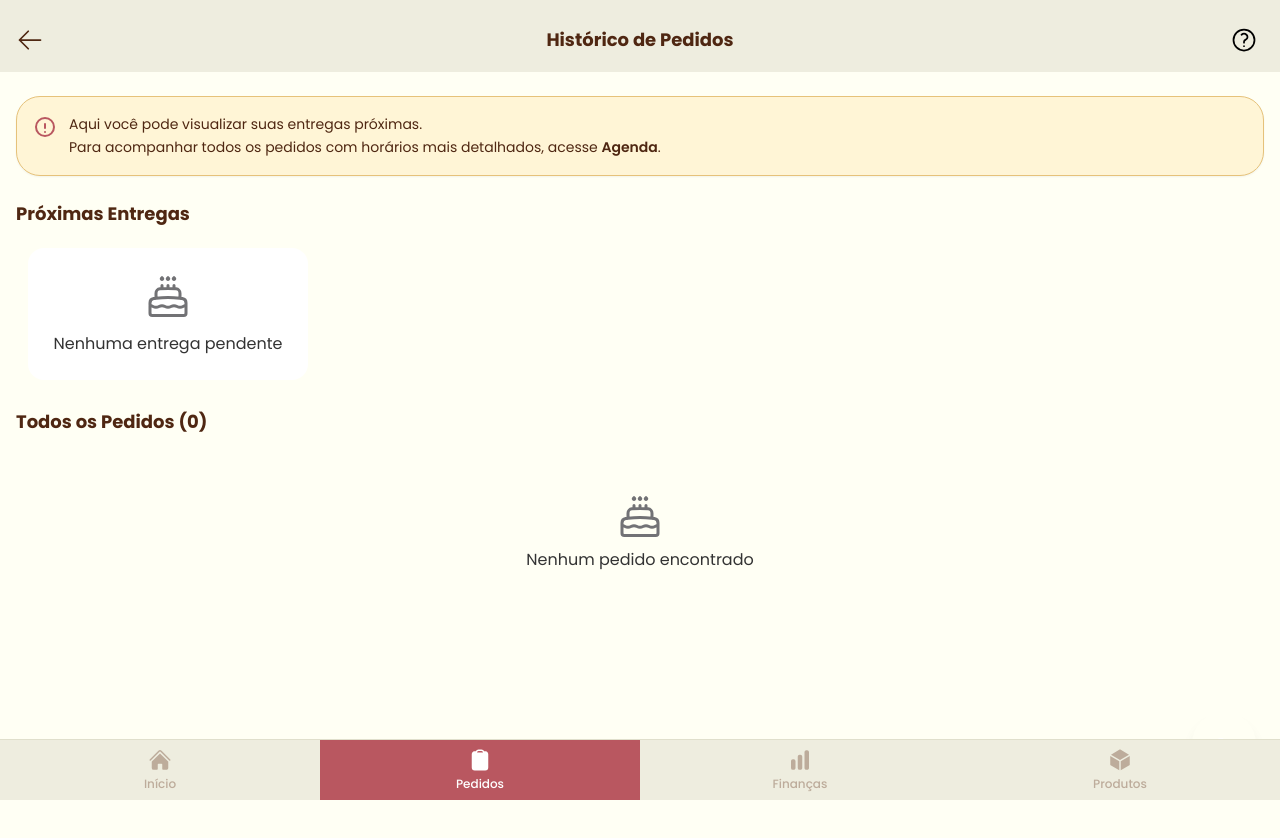
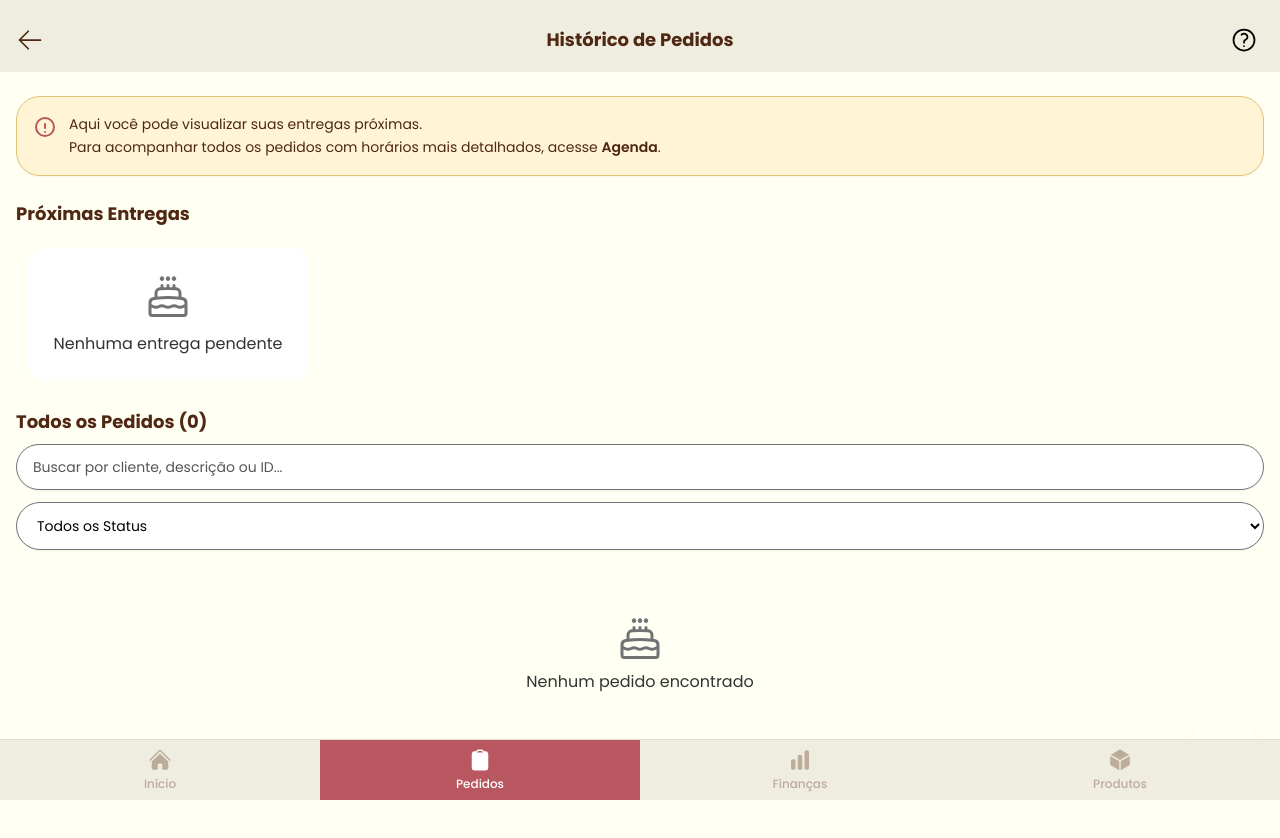
Before and after one commit to ArthurLimaMiranda/Projeto_IHC, a Next.js app: page /pt/historico-pedidos in a window 1280 px wide. Shown: the top 838 px of the page. Built offline with nearby package versions, Linux system fonts and the light colour scheme.

Commit message:
add pesquisa

```diff
--- a/components/Admin/HistoricoPedidos.tsx
+++ b/components/Admin/HistoricoPedidos.tsx
@@ -41,6 +41,9 @@ interface DragInfo {
 export default function HistoricoPedidosPage() {
   const router = useRouter();
   const [orders, setOrders] = useState<FormattedOrder[]>([]);
+  const [search, setSearch] = useState("");
+  const [filterStatus, setFilterStatus] = useState("ALL");
+
   const pendRef = useRef<HTMLDivElement>(null);
   const [pendWidth, setPendWidth] = useState(0);
   const [pendIndex, setPendIndex] = useState(0);
@@ -49,54 +52,67 @@ export default function HistoricoPedidosPage() {
   useEffect(() => {
     const carregarPedidos = () => {
       try {
-        const savedOrders = JSON.parse(localStorage.getItem('juju-orders') || '[]');
+        const savedOrders = JSON.parse(localStorage.getItem("juju-orders") || "[]");
 
         const formattedOrders: FormattedOrder[] = savedOrders.map((order: any) => ({
           id: order.id,
           client: order.customer.name,
           deliveryDate: formatarDataEntrega(order.estimatedDelivery),
           price: order.total,
-          description: order.items.map((item: any) => item.name).join(', '),
-          image: order.items[0]?.image || 'https://picsum.photos/200?4',
+          description: order.items.map((item: any) => item.name).join(", "),
+          image: order.items[0]?.image || "https://picsum.photos/200?4",
           status: order.status,
-          orderData: order
+          orderData: order,
         }));
 
-        // Ordenar por data de entrega (mais recente primeiro)
-        formattedOrders.sort((a: FormattedOrder, b: FormattedOrder) =>
-          new Date(b.orderData.estimatedDelivery).getTime() - new Date(a.orderData.estimatedDelivery).getTime()
+        formattedOrders.sort(
+          (a: FormattedOrder, b: FormattedOrder) =>
+            new Date(b.orderData.estimatedDelivery).getTime() -
+            new Date(a.orderData.estimatedDelivery).getTime()
         );
 
         setOrders(formattedOrders);
       } catch (error) {
-        console.error('Erro ao carregar pedidos:', error);
+        console.error("Erro ao carregar pedidos:", error);
       }
     };
 
     carregarPedidos();
 
-    // Listen for storage changes
     const handleStorageChange = () => carregarPedidos();
-    window.addEventListener('storage', handleStorageChange);
+    window.addEventListener("storage", handleStorageChange);
 
-    return () => window.removeEventListener('storage', handleStorageChange);
+    return () => window.removeEventListener("storage", handleStorageChange);
   }, []);
 
   const formatarDataEntrega = (dataISO: string): string => {
     const data = new Date(dataISO);
-    return data.toLocaleDateString('pt-BR', {
-      day: '2-digit',
-      month: '2-digit',
-      year: '2-digit',
-      hour: '2-digit',
-      minute: '2-digit'
+    return data.toLocaleDateString("pt-BR", {
+      day: "2-digit",
+      month: "2-digit",
+      year: "2-digit",
+      hour: "2-digit",
+      minute: "2-digit",
     });
   };
 
   // --------------------------------------------------------
-  // PENDINGS CAROUSEL (horizontal)
+  // FILTRO + BUSCA
   // --------------------------------------------------------
-  // Recalcular width quando orders mudarem
+  const filteredOrders = orders.filter((order) => {
+    const matchesSearch =
+      order.id.toLowerCase().includes(search.toLowerCase()) ||
+      order.client.toLowerCase().includes(search.toLowerCase()) ||
+      order.description.toLowerCase().includes(search.toLowerCase());
+
+    const matchesStatus = filterStatus === "ALL" || order.status === filterStatus;
+
+    return matchesSearch && matchesStatus;
+  });
+
+  // --------------------------------------------------------
+  // PENDINGS CAROUSEL
+  // --------------------------------------------------------
   useEffect(() => {
     const update = () => {
       if (pendRef.current) {
@@ -108,28 +124,26 @@ export default function HistoricoPedidosPage() {
     return () => window.removeEventListener("resize", update);
   }, [orders]);
 
-  // Pedidos pendentes para o carrossel
   const pendingDeliveries: PendingDelivery[] = orders
-    .filter(order => order.status !== "DELIVERED")
-    .map(order => ({
+    .filter((order) => order.status !== "DELIVERED")
+    .map((order) => ({
       id: order.id,
       title: order.description,
       date: order.deliveryDate,
       image: order.image,
-      status: order.status
+      status: order.status,
     }));
 
-  // Ajustar índice quando pendingDeliveries mudar
   useEffect(() => {
     if (pendingDeliveries.length === 0) {
       setPendIndex(0);
       return;
     }
-    setPendIndex(prev => Math.min(prev, Math.max(0, pendingDeliveries.length - 1)));
+    setPendIndex((prev) => Math.min(prev, pendingDeliveries.length - 1));
   }, [pendingDeliveries.length]);
 
   const PEND_ITEM_WIDTH = 304;
-  const pendGetX = (): number => -pendIndex * PEND_ITEM_WIDTH;
+  const pendGetX = () => -pendIndex * PEND_ITEM_WIDTH;
 
   const handlePendDragEnd = (e: any, info: DragInfo) => {
     if (pendingDeliveries.length <= 1) return;
@@ -142,20 +156,22 @@ export default function HistoricoPedidosPage() {
   };
 
   const goToPend = (i: number) => setPendIndex(i);
-  const pendPrev = () => setPendIndex((p) => (p === 0 ? Math.max(0, pendingDeliveries.length - 1) : p - 1));
-  const pendNext = () => setPendIndex(p => (pendingDeliveries.length === 0 ? 0 : (p + 1) % pendingDeliveries.length));
+  const pendPrev = () =>
+    setPendIndex((p) => (p === 0 ? pendingDeliveries.length - 1 : p - 1));
+  const pendNext = () =>
+    setPendIndex((p) => (pendingDeliveries.length === 0 ? 0 : (p + 1) % pendingDeliveries.length));
 
   // --------------------------------------------------------
-  // TODOS OS PEDIDOS - vertical pagination
+  // PAGINAÇÃO
   // --------------------------------------------------------
   const ITEMS_PER_PAGE = 3;
-  const totalPages = Math.max(1, Math.ceil(orders.length / ITEMS_PER_PAGE));
+  const totalPages = Math.max(1, Math.ceil(filteredOrders.length / ITEMS_PER_PAGE));
 
   const [page, setPage] = useState(0);
   const [direction, setDirection] = useState(0);
 
   useEffect(() => {
-    setPage(prev => Math.min(prev, totalPages - 1));
+    setPage((prev) => Math.min(prev, totalPages - 1));
   }, [totalPages]);
 
   const paginate = (newDirection: number) => {
@@ -163,7 +179,7 @@ export default function HistoricoPedidosPage() {
     setPage((prev) => Math.min(Math.max(prev + newDirection, 0), totalPages - 1));
   };
 
-  const currentItems = orders.slice(
+  const currentItems = filteredOrders.slice(
     page * ITEMS_PER_PAGE,
     page * ITEMS_PER_PAGE + ITEMS_PER_PAGE
   );
@@ -175,9 +191,13 @@ export default function HistoricoPedidosPage() {
   };
 
   // --------------------------------------------------------
-  // SelectStatus - ATUALIZADO para salvar no localStorage
+  // SELECT STATUS
   // --------------------------------------------------------
-  function SelectStatus({ status, orderId, onChange }: {
+  function SelectStatus({
+    status,
+    orderId,
+    onChange,
+  }: {
     status: string;
     orderId: string;
     onChange: (newStatus: string) => void;
@@ -187,18 +207,16 @@ export default function HistoricoPedidosPage() {
     const options = [
       { id: "PENDING", label: "Pendente", color: "bg-[#C9A227]" },
       { id: "PREPARING", label: "Em Produção", color: "bg-[#3BB885]" },
-      { id: "OUT_FOR_DELIVERY", label: "Saiu para Entrega", color: "bg-[#3498db]" },
       { id: "DELIVERED", label: "Entregue", color: "bg-[#B95760]" },
     ];
 
     const current = options.find((o) => o.id === status) || options[0];
 
     const handleStatusChange = (novoStatus: string) => {
-      // Atualizar no localStorage
-      const savedOrders = JSON.parse(localStorage.getItem('juju-orders') || '[]');
+      const savedOrders = JSON.parse(localStorage.getItem("juju-orders") || "[]");
       const updatedOrders = savedOrders.map((order: any) => {
         if (order.id === orderId) {
-          const updatedOrder = {
+          return {
             ...order,
             status: novoStatus,
             timeline: [
@@ -206,31 +224,29 @@ export default function HistoricoPedidosPage() {
               {
                 status: novoStatus,
                 timestamp: new Date().toISOString(),
-                description: getStatusDescription(novoStatus)
-              }
-            ]
+                description: getStatusDescription(novoStatus),
+              },
+            ],
           };
-          return updatedOrder;
         }
         return order;
       });
 
-      localStorage.setItem('juju-orders', JSON.stringify(updatedOrders));
+      localStorage.setItem("juju-orders", JSON.stringify(updatedOrders));
+      window.dispatchEvent(new Event("storage"));
 
-      // Disparar evento para outros componentes atualizarem
-      window.dispatchEvent(new Event('storage'));
-
-      // Chamar callback
       onChange(novoStatus);
       setOpen(false);
     };
 
     const getStatusDescription = (status: string): string => {
       switch (status) {
-        case 'PREPARING': return 'Pedido em produção';
-        case 'OUT_FOR_DELIVERY': return 'Pedido saiu para entrega';
-        case 'DELIVERED': return 'Pedido entregue';
-        default: return 'Status atualizado';
+        case "PREPARING":
+          return "Pedido em produção";
+        case "DELIVERED":
+          return "Pedido entregue";
+        default:
+          return "Status atualizado";
       }
     };
 
@@ -252,7 +268,7 @@ export default function HistoricoPedidosPage() {
                 onClick={() => handleStatusChange(op.id)}
                 className="w-full text-left px-3 py-2 text-sm hover:bg-gray-100 flex items-center gap-2"
               >
-                <div className={`w-2 h-2 rounded-full ${op.color}`}></div>
+                <div className={`w-2 h-2 rounded-full ${op.color}`} />
                 {op.label}
               </button>
             ))}
@@ -262,6 +278,9 @@ export default function HistoricoPedidosPage() {
     );
   }
 
+  // --------------------------------------------------------
+  // UI PRINCIPAL
+  // --------------------------------------------------------
   return (
     <div className="relative flex h-auto min-h-screen w-full flex-col bg-[#FFFFF4] overflow-hidden">
       {/* TOP BAR */}
@@ -284,10 +303,15 @@ export default function HistoricoPedidosPage() {
         </div>
       </header>
 
-      {/* AVISO DA AGENDA */}
+      {/* AVISO */}
       <div className="px-4 pt-6">
         <div className="w-full bg-[#FFF5D6] border border-[#E6C27A] text-[#4F2712] rounded-xl p-4 shadow-sm flex items-start gap-3">
-          <svg className="w-6 h-6 flex-shrink-0 mt-0.5 text-[#B95760]" viewBox="0 0 24 24" fill="none" stroke="currentColor">
+          <svg
+            className="w-6 h-6 flex-shrink-0 mt-0.5 text-[#B95760]"
+            viewBox="0 0 24 24"
+            fill="none"
+            stroke="currentColor"
+          >
             <path
               strokeLinecap="round"
               strokeLinejoin="round"
@@ -297,8 +321,13 @@ export default function HistoricoPedidosPage() {
           </svg>
 
           <p className="text-sm leading-relaxed">
-            Aqui você pode visualizar suas entregas próximas.<br />
-            Para acompanhar todos os pedidos com horários mais detalhados, acesse <Link href="/historico-pedidos/agenda" className="font-semibold">Agenda</Link>.
+            Aqui você pode visualizar suas entregas próximas.
+            <br />
+            Para acompanhar todos os pedidos com horários mais detalhados, acesse{" "}
+            <Link href="/historico-pedidos/agenda" className="font-semibold">
+              Agenda
+            </Link>
+            .
           </p>
         </div>
       </div>
@@ -317,10 +346,19 @@ export default function HistoricoPedidosPage() {
                 <button
                   onClick={pendPrev}
                   className="bg-white shadow-md p-2 rounded-full -ml-1"
-                  aria-label="Anterior"
                 >
-                  <svg className="w-5 h-5 text-[#4F2712]" viewBox="0 0 24 24" fill="none" stroke="currentColor">
-                    <path d="M15 19l-7-7 7-7" strokeWidth="2" strokeLinecap="round" strokeLinejoin="round" />
+                  <svg
+                    className="w-5 h-5 text-[#4F2712]"
+                    viewBox="0 0 24 24"
+                    fill="none"
+                    stroke="currentColor"
+                  >
+                    <path
+                      d="M15 19l-7-7 7-7"
+                      strokeWidth="2"
+                      strokeLinecap="round"
+                      strokeLinejoin="round"
+                    />
                   </svg>
                 </button>
               </div>
@@ -329,10 +367,19 @@ export default function HistoricoPedidosPage() {
                 <button
                   onClick={pendNext}
                   className="bg-white shadow-md p-2 rounded-full -mr-1"
-                  aria-label="Próximo"
                 >
-                  <svg className="w-5 h-5 text-[#4F2712]" viewBox="0 0 24 24" fill="none" stroke="currentColor">
-                    <path d="M9 5l7 7-7 7" strokeWidth="2" strokeLinecap="round" strokeLinejoin="round" />
+                  <svg
+                    className="w-5 h-5 text-[#4F2712]"
+                    viewBox="0 0 24 24"
+                    fill="none"
+                    stroke="currentColor"
+                  >
+                    <path
+                      d="M9 5l7 7-7 7"
+                      strokeWidth="2"
+                      strokeLinecap="round"
+                      strokeLinejoin="round"
+                    />
                   </svg>
                 </button>
               </div>
@@ -354,7 +401,7 @@ export default function HistoricoPedidosPage() {
               transition={{ type: "spring", stiffness: 300, damping: 30 }}
             >
               {pendingDeliveries.length > 0 ? (
-                pendingDeliveries.map((item, idx) => (
+                pendingDeliveries.map((item) => (
                   <div
                     key={item.id}
                     className="min-w-[280px] max-w-[280px] mx-3 flex-shrink-0 cursor-pointer"
@@ -366,9 +413,13 @@ export default function HistoricoPedidosPage() {
                         style={{ backgroundImage: `url(${item.image})` }}
                       />
                       <div>
-                        <p className="text-brand-brown text-base font-bold">Pedido {item.id}</p>
+                        <p className="text-brand-brown text-base font-bold">
+                          Pedido {item.id}
+                        </p>
                         <p className="text-brand-brown/70 text-sm">{item.title}</p>
-                        <p className="text-brand-rose text-sm font-bold mt-1">Entrega: {item.date}</p>
+                        <p className="text-brand-rose text-sm font-bold mt-1">
+                          Entrega: {item.date}
+                        </p>
                         <p className="text-xs text-gray-500 mt-1">Status: {item.status}</p>
                       </div>
                     </div>
@@ -393,8 +444,9 @@ export default function HistoricoPedidosPage() {
                   <button
                     key={i}
                     onClick={() => goToPend(i)}
-                    aria-label={`Ir para slide ${i + 1}`}
-                    className={`h-2 rounded-full transition-all ${i === pendIndex ? "w-6 bg-[#B95760]" : "w-2 bg-[#D9D9D9]"}`}
+                    className={`h-2 rounded-full transition-all ${
+                      i === pendIndex ? "w-6 bg-[#B95760]" : "w-2 bg-[#D9D9D9]"
+                    }`}
                   />
                 ))}
               </div>
@@ -405,9 +457,38 @@ export default function HistoricoPedidosPage() {
 
       {/* TODOS OS PEDIDOS */}
       <h2 className="text-[#4F2712] text-lg font-bold px-4 pb-2 pt-4">
-        Todos os Pedidos ({orders.length})
+        Todos os Pedidos ({filteredOrders.length})
       </h2>
 
+      {/* BUSCA + FILTRO */}
+      <div className="px-4 flex flex-col gap-3 mb-4">
+        <input
+          type="text"
+          placeholder="Buscar por cliente, descrição ou ID..."
+          value={search}
+          onChange={(e) => {
+            setSearch(e.target.value);
+            setPage(0);
+          }}
+          className="w-full px-4 py-3 rounded-xl border border-gray-300 shadow-sm text-sm focus:outline-none focus:ring-2 focus:ring-[#B95760]"
+        />
+
+        <select
+          value={filterStatus}
+          onChange={(e) => {
+            setFilterStatus(e.target.value);
+            setPage(0);
+          }}
+          className="w-full px-4 py-3 rounded-xl border border-gray-300 shadow-sm text-sm bg-white"
+        >
+          <option value="ALL">Todos os Status</option>
+          <option value="PENDING">Pendente</option>
+          <option value="PREPARING">Em Produção</option>
+          <option value="DELIVERED">Entregue</option>
+        </select>
+      </div>
+
+      {/* LISTA COM PAGINAÇÃO */}
       <div className="relative h-[520px] overflow-hidden px-4">
         <AnimatePresence initial={false} custom={direction}>
           <motion.div
@@ -455,10 +536,9 @@ export default function HistoricoPedidosPage() {
                       <ChevronRightIcon className="w-5 h-5 text-brand-brown/50 flex-shrink-0" />
                     </div>
 
-                    {/* STATUS */}
                     <div
                       className="flex items-center justify-start pt-2 pl-4 border-t border-brand-brown/10"
-                      onClick={(e) => e.stopPropagation()} // Impede o redirecionamento ao clicar no status
+                      onClick={(e) => e.stopPropagation()}
                     >
                       <SelectStatus
                         status={order.status}
@@ -486,13 +566,12 @@ export default function HistoricoPedidosPage() {
       </div>
 
       {/* PAGINADOR FIXO */}
-      {orders.length > 0 && (
+      {filteredOrders.length > 0 && (
         <div className="flex items-center justify-center gap-4 mb-20">
           <button
             className="px-3 py-1 text-lg font-bold text-brand-brown disabled:opacity-30 bg-white rounded-md shadow-sm"
             onClick={() => paginate(-1)}
             disabled={page === 0}
-            aria-label="Página anterior"
           >
             {"<"}
           </button>
@@ -505,7 +584,6 @@ export default function HistoricoPedidosPage() {
                   setDirection(i > page ? 1 : -1);
                   setPage(i);
                 }}
-                aria-label={`Ir para página ${i + 1}`}
                 className={`h-2 rounded-full transition-all ${
                   i === page ? "w-6 bg-[#B95760]" : "w-2 bg-[#D9D9D9]"
                 }`}
@@ -517,7 +595,6 @@ export default function HistoricoPedidosPage() {
             className="px-3 py-1 text-lg font-bold text-brand-brown disabled:opacity-30 bg-white rounded-md shadow-sm"
             onClick={() => paginate(1)}
             disabled={page === totalPages - 1}
-            aria-label="Próxima página"
           >
             {">"}
           </button>
@@ -527,7 +604,7 @@ export default function HistoricoPedidosPage() {
       {/* FAB */}
       <button
         className="fixed bottom-6 right-6 flex h-16 w-16 items-center justify-center rounded-full bg-brand-rose text-white shadow-lg hover:scale-105 transition-transform"
-        onClick={() => window.location.reload()} // Recarregar para ver pedidos mais recentes
+        onClick={() => window.location.reload()}
       >
         ↻
       </button>
```
